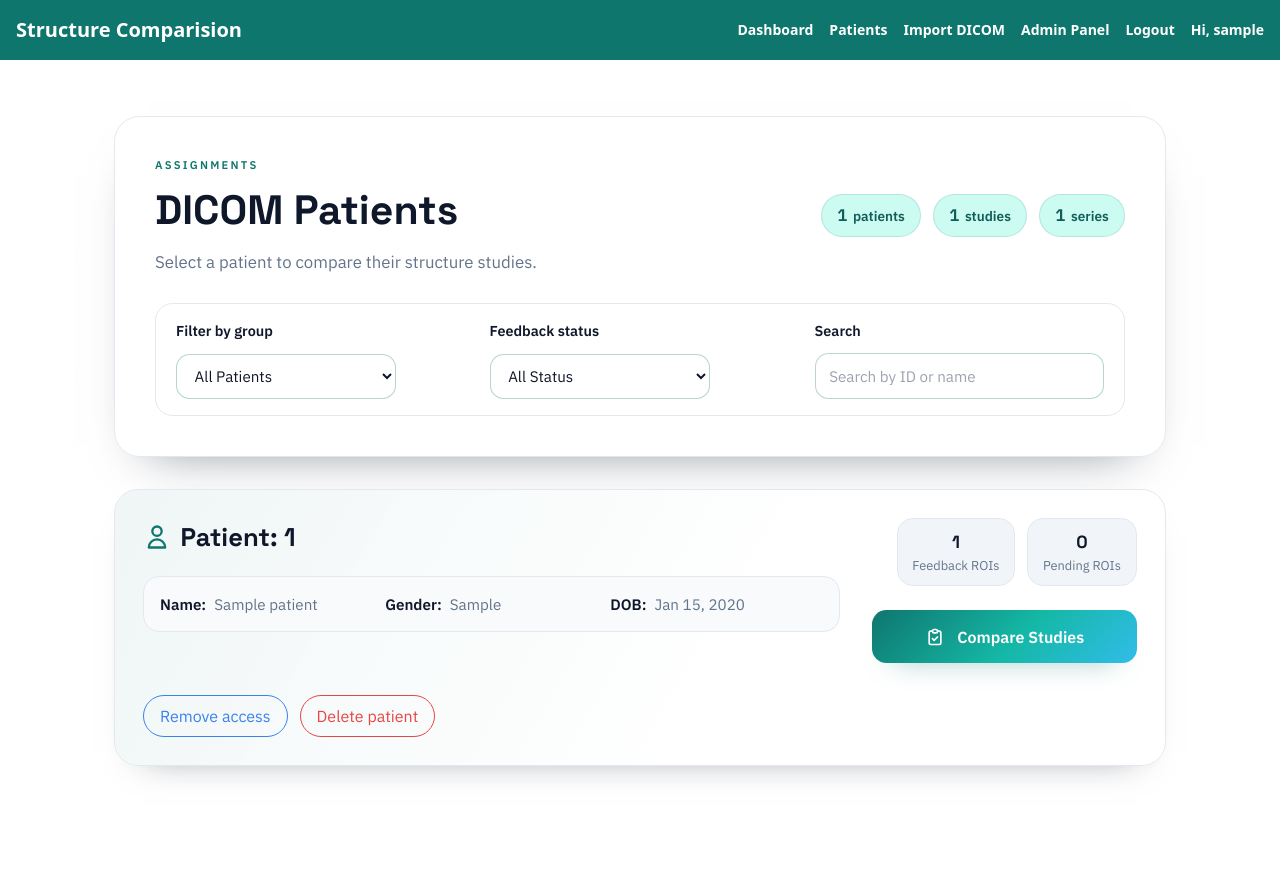
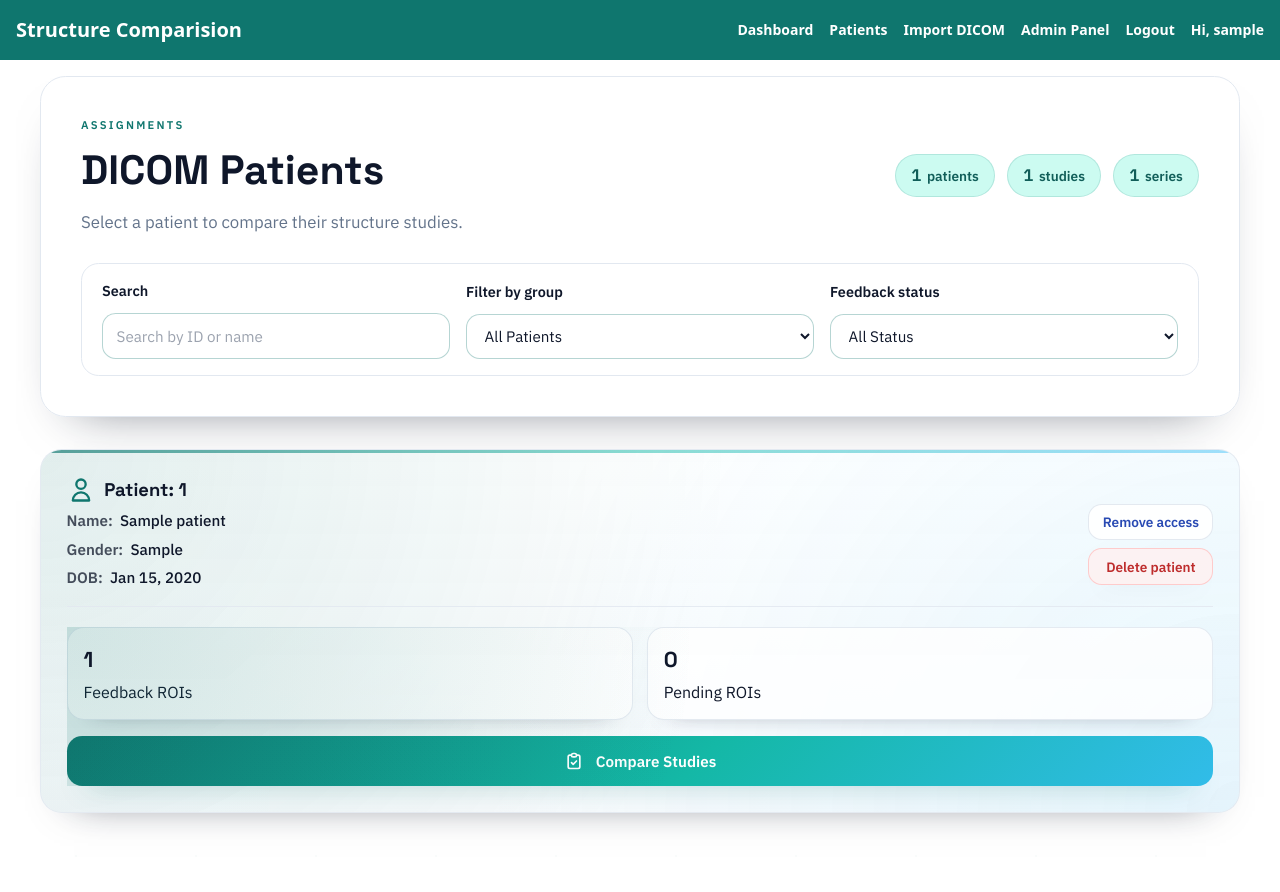
Before and after one commit to CHAVI-India/Structure-Comparision, a Django app: page /patients/ in a window 1280 px wide. Run offline with Django 5.2, Linux system fonts and the light colour scheme; a user stored in the database is signed in; tables that the repository leaves empty hold one stand-in row (values such as "Sample post"); some libraries are stand-ins or nearby versions.

Commit message:
Improved patients UI

```diff
--- a/rtstructcompare/static/rtstructcompare/css/patients.css
+++ b/rtstructcompare/static/rtstructcompare/css/patients.css
@@ -6,9 +6,7 @@
     --accent: #0f766e;
     --accent-strong: #115e59;
     --accent-soft: #ccfbf1;
-    --sky: #38bdf8;
     --surface: #ffffff;
-    --surface-muted: #f8fafc;
     --border: #e2e8f0;
     --shadow: 0 24px 50px -35px rgba(15, 23, 42, 0.6);
     --shadow-soft: 0 18px 35px -30px rgba(15, 23, 42, 0.55);
@@ -16,11 +14,17 @@
 
 .patient-page {
     min-height: 100vh;
-    padding: 2.5rem 0 4rem;
     position: relative;
     overflow: hidden;
     font-family: 'IBM Plex Sans', 'Space Grotesk', sans-serif;
     color: var(--ink);
+}
+
+.patient-list-container {
+    margin: 0 auto;
+    padding: 0 1.5rem;
+    position: relative;
+    z-index: 1;
 }
 
 .patient-page::before {
@@ -31,14 +35,6 @@
     background-size: 120px 120px;
     opacity: 0.3;
     pointer-events: none;
-}
-
-.patient-list-container {
-    max-width: 1100px;
-    margin: 0 auto;
-    padding: 0 1.5rem;
-    position: relative;
-    z-index: 1;
 }
 
 .page-header {
@@ -123,6 +115,26 @@
     border: 1px solid var(--border);
 }
 
+.filter-bar-row {
+    width: 100%;
+    display: grid;
+    grid-template-columns: repeat(3, minmax(0, 1fr));
+    gap: 1rem;
+    align-items: end;
+}
+
+@media (max-width: 980px) {
+    .filter-bar-row {
+        grid-template-columns: repeat(2, minmax(0, 1fr));
+    }
+}
+
+@media (max-width: 640px) {
+    .filter-bar-row {
+        grid-template-columns: 1fr;
+    }
+}
+
 .filter-field {
     display: flex;
     align-items: center;
@@ -130,8 +142,17 @@
     flex-wrap: wrap;
 }
 
-.filter-search {
+.filter-field.filter-search {
     flex: 1 1 320px;
+}
+
+.filter-field .filter-select,
+.filter-field .filter-search-input {
+    width: 100%;
+}
+
+.filter-field .filter-select {
+    min-width: 0;
 }
 
 .filter-label {
@@ -193,146 +214,204 @@
 }
 
 .patient-card {
-    background: rgba(255, 255, 255, 0.95);
-    border-radius: 1.5rem;
-    padding: 1.75rem;
-    margin-bottom: 1.5rem;
-    box-shadow: var(--shadow-soft);
-    border: 1px solid var(--border);
-    transition: transform 0.3s ease, box-shadow 0.3s ease, border-color 0.3s ease;
-    display: grid;
-    grid-template-columns: minmax(0, 1.45fr) minmax(0, 0.55fr);
-    gap: 2rem;
+    background: linear-gradient(180deg, rgba(255, 255, 255, 0.98) 0%, rgba(248, 250, 252, 0.92) 100%);
+    border-radius: 1.35rem;
+    padding: 1.6rem;
+    margin-bottom: 0;
+    box-shadow: 0 18px 40px -34px rgba(15, 23, 42, 0.75);
+    border: 1px solid rgba(226, 232, 240, 0.9);
+    transition: transform 0.28s ease, box-shadow 0.28s ease, border-color 0.28s ease;
+    display: flex;
+    flex-direction: column;
+    gap: 1.25rem;
     position: relative;
     overflow: hidden;
     animation: fadeUp 0.6s ease both;
+    height: 100%;
 }
 
 .patient-card::before {
     content: '';
     position: absolute;
     inset: 0;
-    background: linear-gradient(120deg, rgba(15, 118, 110, 0.09), transparent 60%);
+    background:
+        radial-gradient(circle at top left, rgba(15, 118, 110, 0.16), transparent 55%),
+        radial-gradient(circle at bottom right, rgba(56, 189, 248, 0.14), transparent 60%);
+    opacity: 0.75;
+    pointer-events: none;
+}
+
+.patient-card::after {
+    content: '';
+    position: absolute;
+    top: 0;
+    left: 0;
+    right: 0;
+    height: 3px;
+    background: linear-gradient(90deg, rgba(15, 118, 110, 0.95), rgba(20, 184, 166, 0.7), rgba(56, 189, 248, 0.65));
     opacity: 0.7;
     pointer-events: none;
 }
 
 .patient-card:hover {
-    transform: translateY(-6px);
-    box-shadow: 0 30px 50px -35px rgba(15, 23, 42, 0.6);
-    border-color: rgba(15, 118, 110, 0.45);
-}
-
-.patient-info {
-    position: relative;
-    z-index: 1;
-    display: flex;
-    flex-direction: column;
-    gap: 1.2rem;
+    transform: translateY(-4px);
+    box-shadow: 0 30px 55px -44px rgba(15, 23, 42, 0.8);
+    border-color: rgba(15, 118, 110, 0.42);
 }
 
 .patient-id {
-    font-size: 1.6rem;
+    font-size: 1.15rem;
     font-weight: 700;
     color: var(--ink);
     display: flex;
     align-items: center;
     gap: 0.6rem;
     font-family: 'Space Grotesk', 'IBM Plex Sans', sans-serif;
+    line-height: 1.25;
+    word-break: break-word;
 }
 
-.patient-id svg {
-    width: 1.75rem;
-    height: 1.75rem;
-    color: var(--accent);
+.patient-card > div {
+    position: relative;
+    z-index: 1;
 }
 
-.patient-details {
-    display: grid;
-    grid-template-columns: repeat(auto-fit, minmax(180px, 1fr));
-    gap: 0.75rem;
-    background: var(--surface-muted);
-    border-radius: 1rem;
-    padding: 1rem;
-    border: 1px solid var(--border);
+.patient-card > div:first-child {
+    padding-bottom: 1.1rem;
+    border-bottom: 1px solid rgba(226, 232, 240, 0.85);
 }
 
-.detail-item {
+.patient-card > div:first-child > .flex {
+    align-items: flex-start;
+}
+
+.patient-card > div:first-child > .flex > div {
+    min-width: 0;
+}
+
+.patient-card > div:first-child > .flex > div > div {
     display: flex;
-    align-items: center;
-    gap: 0.5rem;
+    align-items: baseline;
+    gap: 0.45rem;
+    margin-top: 0.35rem;
     color: var(--muted);
     font-size: 0.95rem;
 }
 
-.detail-label {
+.patient-card > div:first-child > .flex > div > div span:first-child {
+    color: rgba(15, 23, 42, 0.75);
     font-weight: 600;
-    color: var(--ink);
 }
 
-.detail-value {
-    color: var(--muted);
+.patient-card > div:first-child > .flex > div > div span:last-child {
+    color: var(--ink);
+    font-weight: 500;
 }
 
 .detail-empty {
-    font-size: 0.9rem;
-    color: var(--muted);
+    padding: 0.5rem 0.75rem;
+    border-radius: 0.85rem;
+    background: rgba(148, 163, 184, 0.12);
+    border: 1px dashed rgba(148, 163, 184, 0.35);
 }
 
-.patient-actions {
-    position: relative;
-    z-index: 1;
-    display: flex;
-    flex-direction: column;
-    align-items: flex-end;
-    justify-content: space-around;
-    gap: 1.5rem;
+.patient-card > div:first-child > .flex > div:last-child {
+    flex: 0 0 auto;
 }
 
-.admin-action-bar {
-    display: flex;
-    flex-wrap: wrap;
-    gap: 0.75rem;
+.inline-admin-form {
     width: 100%;
 }
 
-.admin-action-btn:hover {
-    transform: translateY(-1px);
-    box-shadow: 0 12px 20px -18px rgba(15, 23, 42, 0.6);
+.inline-admin-form button {
+    width: 100%;
+    border: 1px solid rgba(226, 232, 240, 0.95);
+    background: rgba(255, 255, 255, 0.94);
+    color: rgba(30, 64, 175, 0.95);
+    border-radius: 0.85rem;
+    padding: 0.45rem 0.75rem;
+    font-size: 0.85rem;
+    font-weight: 600;
+    min-width: 125px;
+    transition: transform 0.18s ease, box-shadow 0.18s ease, border-color 0.18s ease;
+    box-shadow: 0 12px 22px -18px rgba(15, 23, 42, 0.55);
 }
 
-.patient-stats {
-    display: flex;
-    flex-wrap: wrap;
-    gap: 0.75rem;
-    justify-content: flex-end;
+.inline-admin-form button[type="submit"] {
+    cursor: pointer;
 }
 
-.stat-chip {
-    background: #f1f5f9;
-    border-radius: 1rem;
-    padding: 0.65rem 0.9rem;
-    font-size: 0.8rem;
-    color: var(--muted);
-    border: 1px solid var(--border);
-    min-width: 110px;
-    text-align: center;
+.inline-admin-form:last-child button {
+    color: rgba(185, 28, 28, 0.92);
+    border-color: rgba(254, 202, 202, 0.95);
+    background: rgba(254, 242, 242, 0.92);
 }
 
-.stat-chip strong {
-    display: block;
-    font-size: 1.1rem;
+.inline-admin-form button:hover {
+    transform: translateY(-1px);
+    border-color: rgba(96, 165, 250, 0.7);
+    box-shadow: 0 16px 26px -20px rgba(15, 23, 42, 0.65);
+}
+
+.inline-admin-form:last-child button:hover {
+    border-color: rgba(248, 113, 113, 0.7);
+}
+
+.patient-card > div:last-child {
+    display: flex;
+    flex-direction: column;
+    gap: 1rem;
+}
+
+.patient-card > div:last-child > div:first-child {
+    display: grid;
+    grid-template-columns: repeat(2, minmax(0, 1fr));
+    gap: 0.85rem;
+}
+
+.patient-card > div:last-child > div:first-child > div {
+    padding: 0.95rem 1rem;
+    border-radius: 1.05rem;
+    border: 1px solid rgba(226, 232, 240, 0.9);
+    background: rgba(255, 255, 255, 0.8);
+    box-shadow: 0 14px 24px -26px rgba(15, 23, 42, 0.65);
+    display: flex;
+    flex-direction: column;
+    gap: 0.25rem;
+    min-height: 3.4rem;
+}
+
+
+.patient-card > div:last-child > div:first-child > div::before {
+    content: '';
+    position: absolute;
+    inset: 0;
+    background: radial-gradient(circle at top left, rgba(15, 118, 110, 0.10), transparent 55%);
+    opacity: 0.9;
+    pointer-events: none;
+}
+
+.patient-card > div:last-child > div:first-child > div > * {
+    position: relative;
+    z-index: 1;
+}
+
+.patient-card > div:last-child > div:first-child > div strong {
+    font-size: 1.35rem;
     color: var(--ink);
     font-family: 'Space Grotesk', 'IBM Plex Sans', sans-serif;
+    letter-spacing: -0.01em;
 }
+
+
 
 .btn-compare {
     background: linear-gradient(135deg, #0f766e 0%, #14b8a6 55%, #38bdf8 110%);
     color: white;
     border: none;
-    border-radius: 0.9rem;
-    padding: 0.9rem 2rem;
-    font-size: 1rem;
+    border-radius: 0.95rem;
+    padding: 0.85rem 1.25rem;
+    font-size: 0.95rem;
     font-weight: 600;
     cursor: pointer;
     transition: all 0.3s ease;
--- a/templates/patients.html
+++ b/templates/patients.html
@@ -12,7 +12,7 @@
 {% endblock %}
 
 {% block content %}
-<div class="patient-page">
+<main class="patient-page">
     <div class="patient-list-container">
         <div class="page-header">
             <div class="page-header-top">
@@ -22,14 +22,27 @@
                     <p class="page-subtitle">Select a patient to compare their structure studies.</p>
                 </div>
                 <div class="header-stats" id="header_stats">
-                    <div class="stat-pill"><strong>{{ total_patients }}</strong> patients</div>
-                    <div class="stat-pill"><strong>{{ total_studies }}</strong> studies</div>
-                    <div class="stat-pill"><strong>{{ total_series }}</strong> series</div>
+                    <div class="stat-pill"><strong style="font-size: 1.05rem;">{{ total_patients }}</strong> patients</div>
+                    <div class="stat-pill"><strong style="font-size: 1.05rem;">{{ total_studies }}</strong> studies</div>
+                    <div class="stat-pill"><strong style="font-size: 1.05rem;">{{ total_series }}</strong> series</div>
                 </div>
             </div>
 
             <form method="get" class="filter-bar">
-                <div class="flex items-center justify-between gap-4">
+                <div class="filter-bar-row">
+                    <div class="filter-field filter-search">
+                        <label class="filter-label" for="patient_search">Search</label>
+                        <div class="filter-search-input">
+                            <input
+                                id="patient_search"
+                                name="search"
+                                type="search"
+                                class="filter-input"
+                                placeholder="Search by ID or name"
+                                value="{{ search_query }}"
+                            />
+                        </div>
+                    </div>
                     <div class="filter-field">
                         <span class="filter-label">Filter by group</span>
                         <select id="group_filter" name="group" class="filter-select">
@@ -50,88 +63,100 @@
                             <option value="not_started" {% if feedback_status == 'not_started' %}selected{% endif %}>Not started</option>
                         </select>
                     </div>
-                    <div class="filter-field filter-search">
-                        <label class="filter-label" for="patient_search">Search</label>
-                        <div class="filter-search-input">
-                            <input
-                                id="patient_search"
-                                name="search"
-                                type="search"
-                                class="filter-input"
-                                placeholder="Search by ID or name"
-                                value="{{ search_query }}"
-                            />
-                        </div>
-                    </div>
                 </div>
             </form>
         </div>
 
         <div id="patients-results">
             {% if patients %}
+            <div class="patients-grid" style="display: grid; grid-template-columns: repeat(auto-fit, minmax(480px, 1fr)); gap: 1.5rem; align-items: stretch;">
             {% for patient_data in patients %}
             <div class="patient-card">
-                <div class="patient-info">
+                <div>
                     <div class="patient-id">
-                        <svg fill="none" stroke="currentColor" viewBox="0 0 24 24">
+                        <svg fill="none" stroke="currentColor" viewBox="0 0 24 24" style="width: 1.75rem; height: 1.75rem; color: var(--accent);">
                             <path stroke-linecap="round" stroke-linejoin="round" stroke-width="2"
                                 d="M16 7a4 4 0 11-8 0 4 4 0 018 0zM12 14a7 7 0 00-7 7h14a7 7 0 00-7-7z"></path>
                         </svg>
                         Patient: {{ patient_data.patient.patient_id }}
                     </div>
 
-                    <div class="patient-details">
+                    <div class="flex items-start justify-between gap-4">
+                        <div>
                             {% if patient_data.patient.patient_name %}
-                        <div class="detail-item">
-                            <span class="detail-label">Name:</span>
-                            <span class="detail-value">{{ patient_data.patient.patient_name }}</span>
+                            <div>
+                                <span>Name:</span>
+                                <span>{{ patient_data.patient.patient_name }}</span>
                             </div>
                             {% endif %}
 
                             {% if patient_data.patient.patient_gender %}
-                        <div class="detail-item">
-                            <span class="detail-label">Gender:</span>
-                            <span class="detail-value">{{ patient_data.patient.patient_gender }}</span>
+                            <div>
+                                <span>Gender:</span>
+                                <span>{{ patient_data.patient.patient_gender }}</span>
                             </div>
                             {% endif %}
 
                             {% if patient_data.patient.patient_date_of_birth %}
-                        <div class="detail-item">
-                            <span class="detail-label">DOB:</span>
-                            <span class="detail-value">{{ patient_data.patient.patient_date_of_birth|date:"M d, Y" }}</span>
+                            <div>
+                                <span>DOB:</span>
+                                <span>{{ patient_data.patient.patient_date_of_birth|date:"M d, Y" }}</span>
                             </div>
                             {% endif %}
 
                             {% if not patient_data.patient.patient_name and not patient_data.patient.patient_gender and not patient_data.patient.patient_date_of_birth %}
-                        <div class="detail-empty">No demographic details available.</div>
+                            <div class="detail-empty" style="font-size: 0.9rem; color: var(--muted);">No demographic details available.</div>
+                            {% endif %}
+                        </div>
+
+                        {% if is_admin %}
+                        <div class="flex flex-col items-end gap-2">
+                            <form method="post" action="{% url 'remove_patient_access' patient_data.patient.id %}" class="inline-admin-form">
+                                {% csrf_token %}
+                                <input type="hidden" name="next" value="{{ request.get_full_path }}">
+                                <button type="submit" title="Remove all current reviewers for this patient" onclick="return confirm('Remove all assignments for {{ patient_data.patient.patient_id }}?');">
+                                    Remove access
+                                </button>
+                            </form>
+                            <form method="post" action="{% url 'delete_patient' patient_data.patient.id %}" class="inline-admin-form">
+                                {% csrf_token %}
+                                <input type="hidden" name="next" value="{{ request.get_full_path }}">
+                                <button type="submit" title="Delete patient record and associated data" onclick="return confirm('Delete patient {{ patient_data.patient.patient_id }} and all associated data? This cannot be undone.');">
+                                    Delete patient
+                                </button>
+                            </form>
+                        </div>
                         {% endif %}
                     </div>
                 </div>
 
-                <div class="patient-actions">
-                    <div class="patient-stats">
+                <div>
+                    <div>
                         {% if patient_data.feedback_roi_count > 0 %}
-                        <div class="stat-chip">
+                        <div>
                             <strong>{{ patient_data.feedback_roi_count }}</strong>
                             Feedback ROIs
                         </div>
-                        <div class="stat-chip">
+                        <div>
                             <strong>{{ patient_data.pending_roi_count }}</strong>
                             Pending ROIs
                         </div>
                         {% else %}
-                        <div class="stat-chip">
+                        <div>
                             <strong>{{ patient_data.total_studies }}</strong>
                             Studies
                         </div>
-                        <div class="stat-chip">
+                        <div>
                             <strong>{{ patient_data.total_series }}</strong>
                             Series
                         </div>
                         {% endif %}
                     </div>
-                    <a href="{% url 'dicom_web_viewer_patient' patient_data.patient.id %}" class="btn-compare {% if patient_data.feedback_status == 'done' %}btn-done{% elif patient_data.feedback_status == 'pending' %}btn-review{% endif %}">
-                        <svg fill="none" stroke="currentColor" viewBox="0 0 24 24">
+
+                    <div>
+                        <div>
+                            <a href="{% url 'dicom_web_viewer_patient' patient_data.patient.id %}" class="btn-compare {% if patient_data.feedback_status == 'done' %}btn-done{% elif patient_data.feedback_status == 'pending' %}btn-review{% endif %}" style="height: 100%;">
+                            <svg fill="none" stroke="currentColor" viewBox="0 0 24 24" style="width: 1.25rem; height: 1.25rem;">
                                 <path stroke-linecap="round" stroke-linejoin="round" stroke-width="2"
                                     d="M9 5H7a2 2 0 00-2 2v12a2 2 0 002 2h10a2 2 0 002-2V7a2 2 0 00-2-2h-2M9 5a2 2 0 002 2h2a2 2 0 002-2M9 5a2 2 0 012-2h2a2 2 0 012 2m-6 9l2 2 4-4">
                                 </path>
@@ -145,34 +170,19 @@
                             {% endif %}
                             </a>
                         </div>
-                    {% if is_admin %}
-                        <div class="admin-action-bar">
-                            <form method="post" action="{% url 'remove_patient_access' patient_data.patient.id %}" class="inline-admin-form">
-                                {% csrf_token %}
-                                <input type="hidden" name="next" value="{{ request.get_full_path }}">
-                                <button type="submit" class="admin-action-btn text-blue-500 px-4 py-2 rounded-full border border-blue-500" title="Remove all current reviewers for this patient" onclick="return confirm('Remove all assignments for {{ patient_data.patient.patient_id }}?');">
-                                    Remove access
-                                </button>
-                            </form>
-                            <form method="post" action="{% url 'delete_patient' patient_data.patient.id %}" class="inline-admin-form">
-                                {% csrf_token %}
-                                <input type="hidden" name="next" value="{{ request.get_full_path }}">
-                                <button type="submit" class="admin-action-btn text-red-500 px-4 py-2 rounded-full border border-red-500" title="Delete patient record and associated data" onclick="return confirm('Delete patient {{ patient_data.patient.patient_id }} and all associated data? This cannot be undone.');">
-                                    Delete patient
-                                </button>
-                            </form>
                     </div>
-                    {% endif %}
+                </div>
             </div>
             {% endfor %}
+            </div>
             {% if is_paginated %}
-            <div class="pagination">
+            <div class="pagination" style="display: flex; flex-direction: column; align-items: center; gap: 0.75rem; margin-top: 2rem;">
                 <span class="page-info">Page {{ page_obj.number }} of {{ page_obj.paginator.num_pages }}</span>
-                <div class="page-links">
+                <div class="page-links" style="display: flex; flex-wrap: wrap; gap: 0.5rem; justify-content: center;">
                     {% if page_obj.has_previous %}
                         <a class="page-link" href="?page={{ page_obj.previous_page_number }}{% if pagination_querystring %}&{{ pagination_querystring }}{% endif %}">Previous</a>
                     {% else %}
-                        <span class="page-link disabled">Previous</span>
+                        <span class="page-link disabled" style="opacity: 0.5; cursor: not-allowed;">Previous</span>
                     {% endif %}
 
                     {% for num in page_obj.paginator.page_range %}
@@ -186,14 +196,14 @@
                     {% if page_obj.has_next %}
                         <a class="page-link" href="?page={{ page_obj.next_page_number }}{% if pagination_querystring %}&{{ pagination_querystring }}{% endif %}">Next</a>
                     {% else %}
-                        <span class="page-link disabled">Next</span>
+                        <span class="page-link disabled" style="opacity: 0.5; cursor: not-allowed;">Next</span>
                     {% endif %}
                 </div>
             </div>
             {% endif %}
             {% else %}
             <div class="empty-state">
-                <svg fill="none" stroke="currentColor" viewBox="0 0 24 24">
+                <svg fill="none" stroke="currentColor" viewBox="0 0 24 24" style="width: 4.5rem; height: 4.5rem; margin: 0 auto 1.5rem; color: #94a3b8;">
                     <path stroke-linecap="round" stroke-linejoin="round" stroke-width="2"
                         d="M17 20h5v-2a3 3 0 00-5.356-1.857M17 20H7m10 0v-2c0-.656-.126-1.283-.356-1.857M7 20H2v-2a3 3 0 015.356-1.857M7 20v-2c0-.656.126-1.283.356-1.857m0 0a5.002 5.002 0 019.288 0M15 7a3 3 0 11-6 0 3 3 0 016 0zm6 3a2 2 0 11-4 0 2 2 0 014 0zM7 10a2 2 0 11-4 0 2 2 0 014 0z">
                     </path>
@@ -204,5 +214,5 @@
             {% endif %}
         </div>
     </div>
-</div>
+</main>
 {% endblock %}
```
Also changed, not shown: other parts of rtstructcompare/static/rtstructcompare/css/patients.css (+4 -80 lines). Lines whose indentation alone changed are shown as unchanged.
